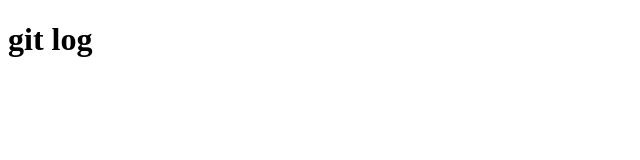
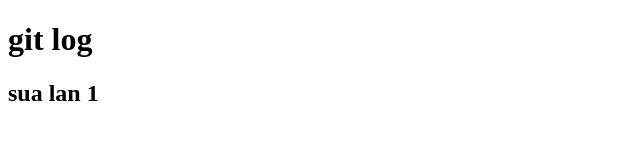
Before and after one commit to tiphudola/git-log, a plain HTML site: page index.html in a window 1280 px wide. Shown: the whole page, without its empty margins (0-640 px from the left). Drawn offline with Linux system fonts and the light colour scheme.

Commit message:
sua lan 1

```diff
--- a/index.html
+++ b/index.html
@@ -7,5 +7,7 @@
 </head>
 <body>
     <h1>git log</h1>
+    <h2>sua lan 1
+    </h2>
 </body>
 </html>
```
